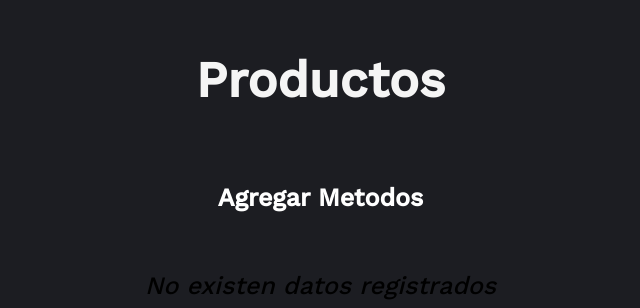
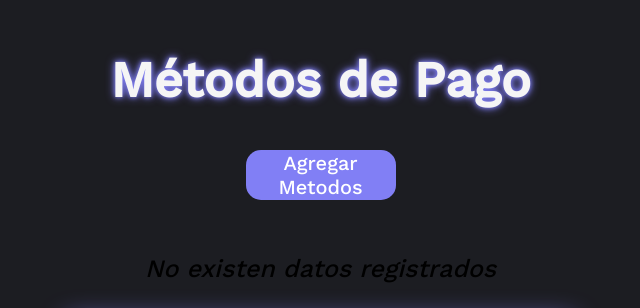
Before and after one commit to sfbarragan/TiendaOnline_ProyectoU1_DW, a PHP site: page /metodoP_Leer.php in a window 1280 px wide. Shown: the top 308 px of the page, without its empty margins (370-1010 px from the left). Run offline with PHP 8.4, Linux system fonts and the light colour scheme; data that the repository does not hold is empty.

Commit message:
Cambios realizados

```diff
--- a/CSS/metodos_pago.css
+++ b/CSS/metodos_pago.css
@@ -32,12 +32,30 @@ td {
 .pag_title {
     color: whitesmoke;
     font-size: 50px;
+    text-shadow: 0 0 5px #817ff5, 0 0 10px #817ff5;
 }
+
 body {
     background-color: #1c1d22;
     display: flex;
     align-items: center;
     justify-content: center;
-    font-family: 'Work Sans', sans-serif
+    font-family: 'Work Sans', sans-serif;
+}
 
+button {
+    width: 150px;
+    height: auto;
+    background-color: #817ff5;
+    border: 2px solid;
+    border: none;
+    border-radius: 15px;
+    cursor: pointer;
 }
+
+.textoAgregar {
+    text-decoration: none;
+    color: white;
+    font-size: 20px;
+    font-family: 'Work Sans', sans-serif;
+}
--- a/metodoP_Leer.php
+++ b/metodoP_Leer.php
@@ -23,13 +23,13 @@
 </head>
 <body>
     <div class="container_tab">
-        <h2 class="pag_title">Productos</h2>
-        <h4><a style="text-decoration: none; color: white;" href="metodosP_Agregar.php">Agregar Metodos</a></h4>
+        <h2 class="pag_title">Métodos de Pago</h2>
+        <button><a class="textoAgregar" href="metodosP_Agregar.php">Agregar Metodos</a></button> <br>
         <table class="table_products">
             <thead class="titles">
                 <tr>
-                    <th>#</th>
                     <th>Nombre</th>
+                    <th></th>
                 </tr>
             </thead>
             <tbody>
@@ -37,11 +37,9 @@
                     if($result->num_rows>0){
                         while($row = $result -> fetch_assoc()){
                             echo '<tr>';
-                            echo '<td>' . $row['id_modopago'] . '</td>';
                             echo '<td>' . $row['nombre'] .'</td>';
                             echo '<td>';
-                            echo '<a href="metodosP_actualizar.php?id='.$row['id_modopago'].'">Actualizar</a>';
-                            echo '<a href="metodosP_eliminar.php?id='.$row['id_modopago'].'">Eliminar</a>';
+                            echo '<button><a class="textoAgregar" href="metodosP_eliminar.php?id='.$row['id_modopago'].'">Eliminar</a></button>';
                             echo '</td>';
                             echo '</tr>';
                         }
```
